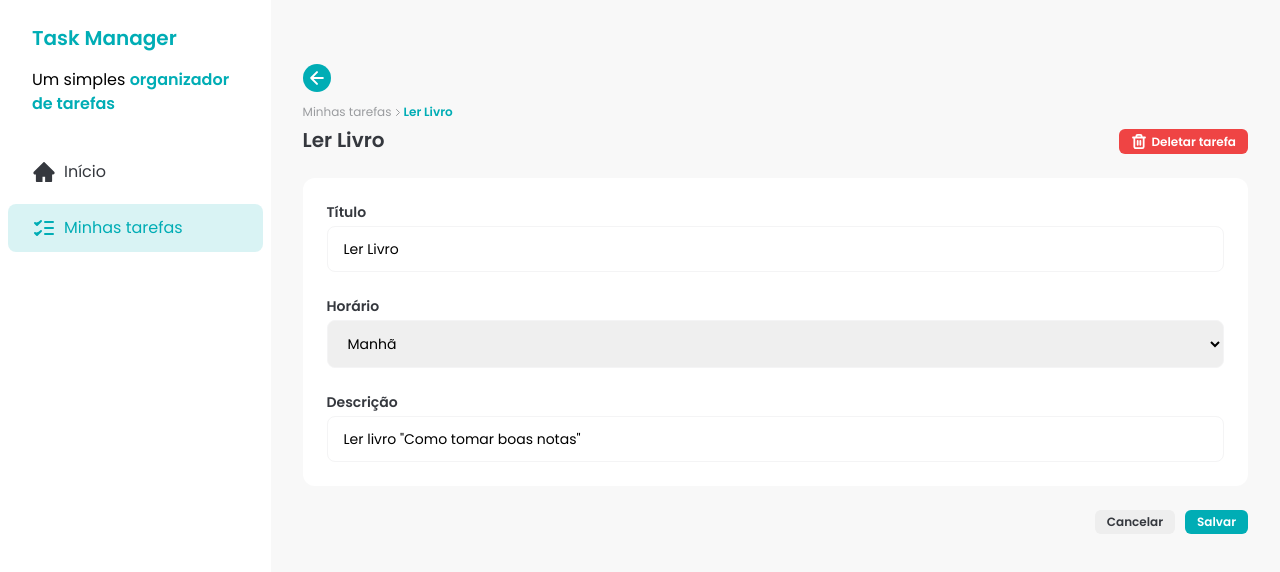
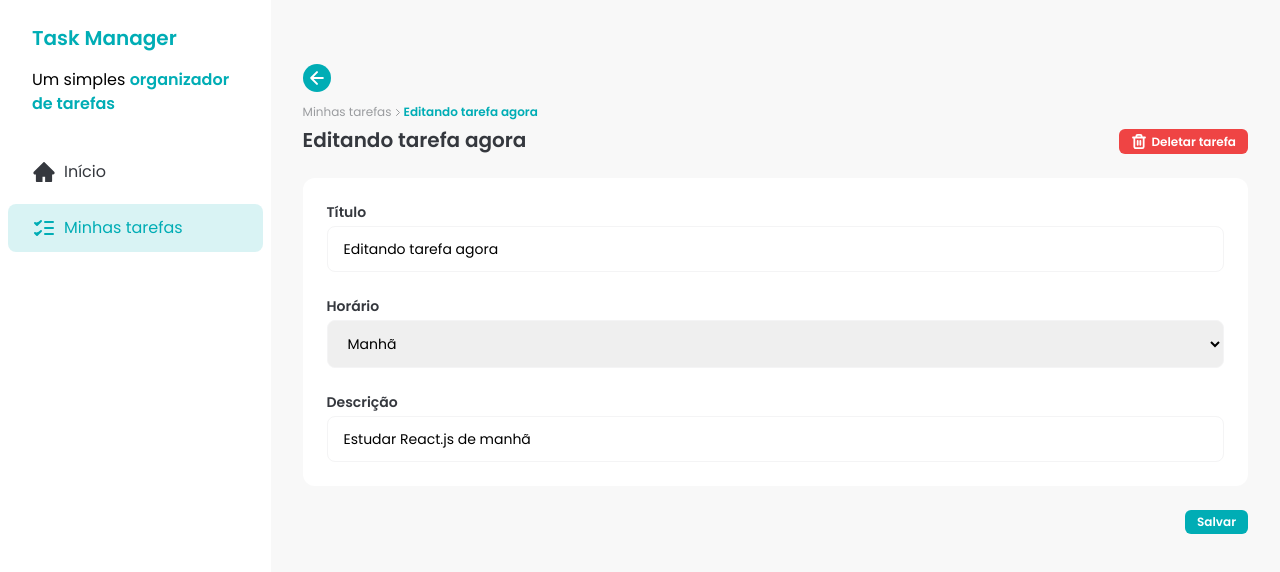
Before and after one commit to odevalison/react-task-manager, a React (Vite) app: page /task/60507adf-962b-4a47-b8ad-f488ce103bda in a window 1280 px wide. Shown: the top 572 px of the page. Built offline with nearby package versions, Linux system fonts and the light colour scheme; data requests are answered from the project's data file.

Commit message:
feat: ensure task can be edited

```diff
--- a/db.json
+++ b/db.json
@@ -9,8 +9,8 @@
     },
     {
       "id": "60507adf-962b-4a47-b8ad-f488ce103bda",
-      "title": "Ler Livro",
-      "description": "Ler livro \"Como tomar boas notas\"",
+      "title": "Editando tarefa agora",
+      "description": "Estudar React.js de manhã",
       "time": "morning",
       "status": "not_started"
     },
--- a/src/components/AddTaskDialog.tsx
+++ b/src/components/AddTaskDialog.tsx
@@ -43,7 +43,7 @@ export default function AddTaskDialog({
 
     const title = titleRef.current?.value.trim() as string
     const description = descriptionRef.current?.value.trim() as string
-    const time = timeRef.current?.value.trim() as TaskTime
+    const time = timeRef.current?.value.trim() as keyof typeof TaskTime
 
     if (!title) {
       currentErrors.push({
--- a/src/pages/task-details.tsx
+++ b/src/pages/task-details.tsx
@@ -1,7 +1,14 @@
-import { useEffect, useState } from 'react'
-import { useNavigate, useParams } from 'react-router-dom'
+import { useEffect, useRef, useState } from 'react'
+import { Link, useNavigate, useParams } from 'react-router-dom'
+import { toast } from 'sonner'
 
-import { ArrowLeftIcon, ChevronRightIcon, TrashIcon } from '../assets/icons'
+import {
+  ArrowLeftIcon,
+  ChevronRightIcon,
+  LoaderIcon,
+  TrashIcon,
+} from '../assets/icons'
+import type { Error } from '../components/AddTaskDialog'
 import Button from '../components/Button'
 import Input from '../components/Input'
 import Sidebar from '../components/Sidebar'
@@ -11,7 +18,14 @@ import { Task, TaskTime } from '../types/tasks'
 const TaskDetailsPage = () => {
   const navigate = useNavigate()
   const { taskId } = useParams()
+
   const [task, setTask] = useState<Task>({} as Task)
+  const [errors, setErrors] = useState<Error[]>([])
+  const [isLoading, setIsLoading] = useState<boolean>(false)
+
+  const titleRef = useRef<HTMLInputElement>(null)
+  const timeRef = useRef<HTMLSelectElement>(null)
+  const descriptionRef = useRef<HTMLInputElement>(null)
 
   useEffect(() => {
     const fetchTaskData = async () => {
@@ -22,7 +36,8 @@ const TaskDetailsPage = () => {
       if (isNotSuccessResponse) {
         return navigate('/')
       }
-      setTask(await response.json())
+      const taskData = await response.json()
+      setTask(taskData)
     }
     fetchTaskData()
   }, [taskId, navigate])
@@ -30,6 +45,62 @@ const TaskDetailsPage = () => {
   const handleBackClick = () => {
     navigate(-1)
   }
+
+  const handleTaskEdit = async () => {
+    setIsLoading(true)
+    const currentErrors = [] as Error[]
+
+    const title = titleRef.current?.value.trim() as string
+    const time = timeRef.current?.value.trim() as keyof typeof TaskTime
+    const description = descriptionRef.current?.value.trim() as string
+
+    if (!title) {
+      currentErrors.push({
+        field: 'title',
+        message: 'O título é obrigatório.',
+      })
+    }
+    if (!time) {
+      currentErrors.push({
+        field: 'time',
+        message: 'O horário é obrigatório.',
+      })
+    }
+    if (!description) {
+      currentErrors.push({
+        field: 'description',
+        message: 'A descrição é obrigatória',
+      })
+    }
+
+    setErrors(currentErrors)
+    const hasCurrentErrors = !!currentErrors.length
+    if (hasCurrentErrors) {
+      return setIsLoading(false)
+    }
+
+    const newTaskValues = { title, description, time }
+    const response = await fetch(`http://localhost:3000/tasks/${task.id}`, {
+      method: 'PATCH',
+      body: JSON.stringify(newTaskValues),
+    })
+    const isNotSuccessResponse = !response.ok
+    if (isNotSuccessResponse) {
+      toast.error('Ocorreu um erro ao editar a tarefa, tente novamente')
+      return setIsLoading(false)
+    }
+
+    toast.success('Tarefa editada com sucesso!')
+    const newTaskData = await response.json()
+    setTask(newTaskData)
+    setIsLoading(false)
+  }
+
+  const titleError = errors.find((error) => error.field === 'title') as Error
+  const timeError = errors.find((error) => error.field === 'time') as Error
+  const descriptionError = errors.find(
+    (error) => error.field === 'description'
+  ) as Error
 
   return (
     <div className="flex">
@@ -46,12 +117,12 @@ const TaskDetailsPage = () => {
             </button>
 
             <div className="flex items-center gap-1 text-xs">
-              <span
+              <Link
                 className="cursor-pointer text-brand-text-gray transition hover:text-brand-primary"
-                onClick={handleBackClick}
+                to="/"
               >
                 Minhas tarefas
-              </span>
+              </Link>
 
               <ChevronRightIcon className="text-brand-text-gray" />
 
@@ -72,15 +143,39 @@ const TaskDetailsPage = () => {
         </div>
 
         <div className="space-y-6 rounded-xl bg-brand-white p-6">
-          <Input label="Título" value={task.title} />
-          <TimeSelect value={TaskTime[task.time]} />
-          <Input label="Descrição" value={task.description} />
+          <Input
+            label="Título"
+            defaultValue={task.title}
+            ref={titleRef}
+            disabled={isLoading}
+            error={titleError?.message}
+          />
+
+          <TimeSelect
+            defaultValue={TaskTime[task.time]}
+            ref={timeRef}
+            disabled={isLoading}
+            error={timeError?.message}
+          />
+
+          <Input
+            label="Descrição"
+            defaultValue={task.description}
+            ref={descriptionRef}
+            disabled={isLoading}
+            error={descriptionError?.message}
+          />
         </div>
 
-        <div className="flex w-full items-center justify-end gap-2.5">
-          <Button color="secondary">Cancelar</Button>
-          <Button color="primary">Salvar</Button>
-        </div>
+        <Button
+          className="flex items-center justify-center gap-2 justify-self-end"
+          color="primary"
+          onClick={handleTaskEdit}
+          disabled={isLoading}
+        >
+          {isLoading && <LoaderIcon />}
+          Salvar
+        </Button>
       </div>
     </div>
   )
```
